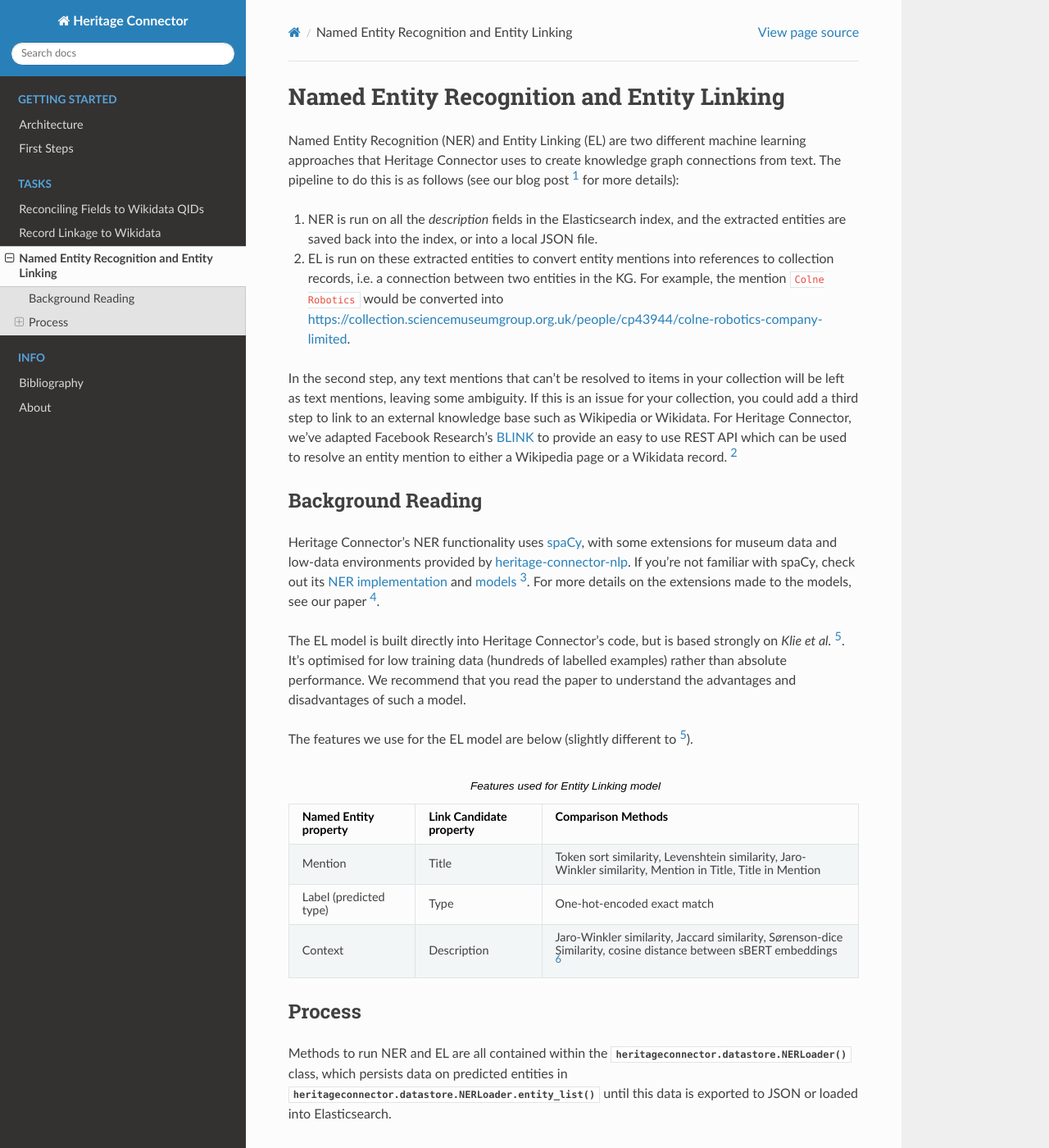
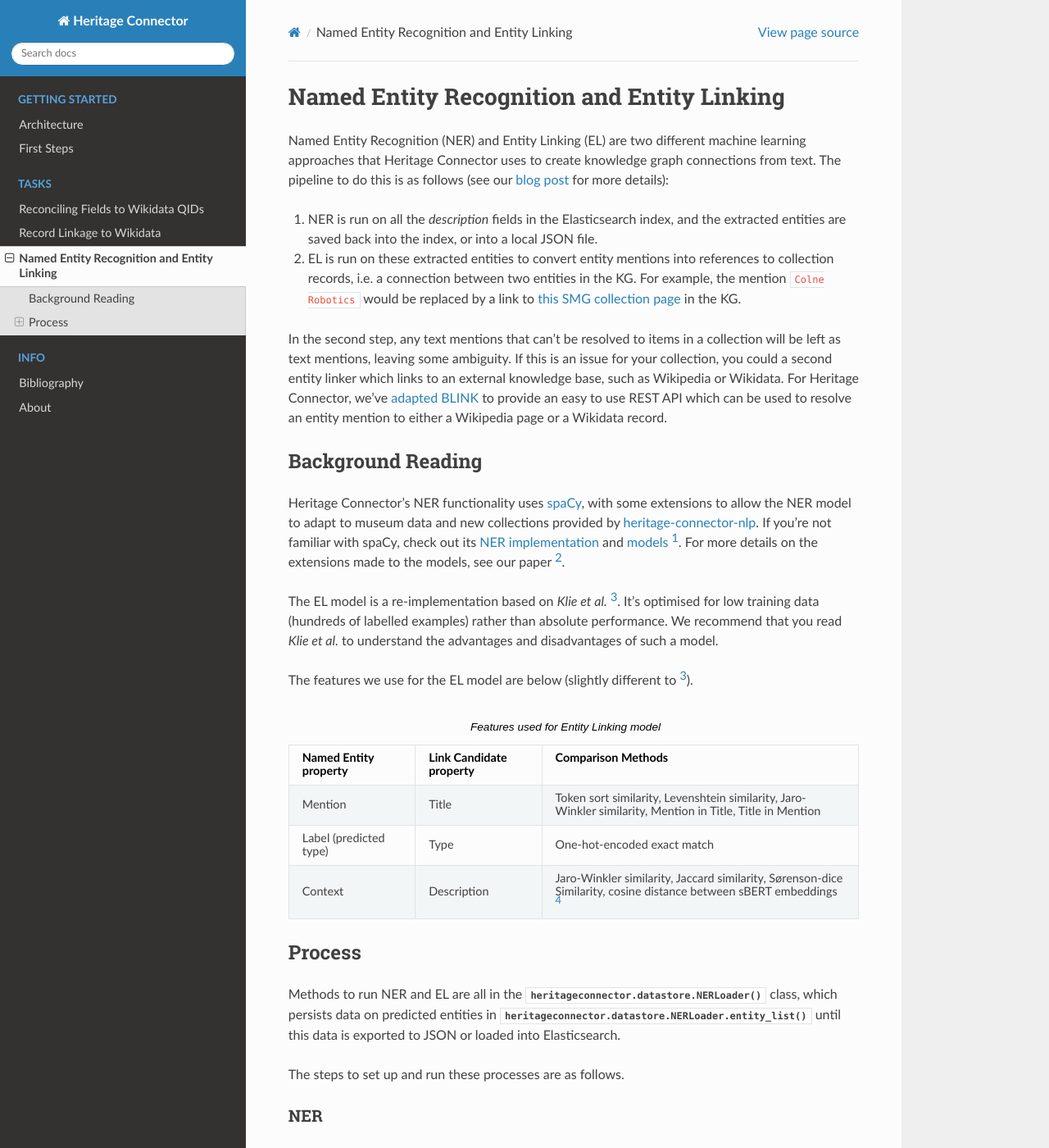
Before and after one commit to TheScienceMuseum/heritage-connector, a Sphinx documentation site: the page built from docs/ner_nel.rst, in a window 1280 px wide and 1400 px high. Shown: the whole window at 82% size. Built offline with Sphinx 7.4.7 and the Read the Docs theme 2.0.0, drawn with Linux system fonts in a browser that asks for light colours; pages that are not in the unit, such as notebooks, are missing from menus; some of the changed text lies outside the part shown.

Commit message:
proofread ner & nel docs

```diff
--- a/docs/ner_nel.rst
+++ b/docs/ner_nel.rst
@@ -1,20 +1,20 @@
 Named Entity Recognition and Entity Linking
 ============================================
 
-Named Entity Recognition (NER) and Entity Linking (EL) are two different machine learning approaches that Heritage Connector uses to create knowledge graph connections from text. The pipeline to do this is as follows (see our blog post [#nelblogpost]_ for more details):
+Named Entity Recognition (NER) and Entity Linking (EL) are two different machine learning approaches that Heritage Connector uses to create knowledge graph connections from text. The pipeline to do this is as follows (see our `blog post <https://thesciencemuseum.github.io/heritageconnector/post/2021/03/17/history-ai/>`_ for more details):
 
 1. NER is run on all the *description* fields in the Elasticsearch index, and the extracted entities are saved back into the index, or into a local JSON file.
-2. EL is run on these extracted entities to convert entity mentions into references to collection records, i.e. a connection between two entities in the KG. For example, the mention :code:`Colne Robotics` would be converted into https://collection.sciencemuseumgroup.org.uk/people/cp43944/colne-robotics-company-limited.
+2. EL is run on these extracted entities to convert entity mentions into references to collection records, i.e. a connection between two entities in the KG. For example, the mention :code:`Colne Robotics` would be replaced by a link to `this SMG collection page <https://collection.sciencemuseumgroup.org.uk/people/cp43944/colne-robotics-company-limited>`_ in the KG.
 
-In the second step, any text mentions that can't be resolved to items in your collection will be left as text mentions, leaving some ambiguity. If this is an issue for your collection, you could add a third step to link to an external knowledge base such as Wikipedia or Wikidata. For Heritage Connector, we've adapted Facebook Research's `BLINK <https://github.com/facebookresearch/BLINK>`_ to provide an easy to use REST API which can be used to resolve an entity mention to either a Wikipedia page or a Wikidata record. [#smg_blink]_
+In the second step, any text mentions that can't be resolved to items in a collection will be left as text mentions, leaving some ambiguity. If this is an issue for your collection, you could a second entity linker which links to an external knowledge base, such as Wikipedia or Wikidata. For Heritage Connector, we've `adapted BLINK <https://github.com/TheScienceMuseum/BLINK>`_ to provide an easy to use REST API which can be used to resolve an entity mention to either a Wikipedia page or a Wikidata record.
 
 
 Background Reading
 -------------------
 
-Heritage Connector's NER functionality uses `spaCy <https://spacy.io>`_, with some extensions for museum data and low-data environments provided by `heritage-connector-nlp <https://github.com/TheScienceMuseum/heritage-connector-nlp>`_. If you're not familiar with spaCy, check out its `NER implementation <https://spacy.io/usage/linguistic-features#named-entities>`_ and `models <https://spacy.io/models/en>`_ [#spacy_english]_. For more details on the extensions made to the models, see our paper [#paper]_.
+Heritage Connector's NER functionality uses `spaCy <https://spacy.io>`_, with some extensions to allow the NER model to adapt to museum data and new collections provided by `heritage-connector-nlp <https://github.com/TheScienceMuseum/heritage-connector-nlp>`_. If you're not familiar with spaCy, check out its `NER implementation <https://spacy.io/usage/linguistic-features#named-entities>`_ and `models <https://spacy.io/models/en>`_ [#spacy_english]_. For more details on the extensions made to the models, see our paper [#paper]_.
 
-The EL model is built directly into Heritage Connector's code, but is based strongly on *Klie et al.* [#klie_et_al]_. It's optimised for low training data (hundreds of labelled examples) rather than absolute performance. We recommend that you read the paper to understand the advantages and disadvantages of such a model.
+The EL model is a re-implementation based on *Klie et al.* [#klie_et_al]_. It's optimised for low training data (hundreds of labelled examples) rather than absolute performance. We recommend that you read *Klie et al.* to understand the advantages and disadvantages of such a model.
 
 The features we use for the EL model are below (slightly different to [#klie_et_al]_).
 
@@ -38,7 +38,7 @@ The features we use for the EL model are below (slightly different to [#klie_et_
 Process
 --------
 
-Methods to run NER and EL are all contained within the :py:meth:`heritageconnector.datastore.NERLoader` class, which persists data on predicted entities in :py:meth:`heritageconnector.datastore.NERLoader.entity_list` until this data is exported to JSON or loaded into Elasticsearch.
+Methods to run NER and EL are all in the :py:meth:`heritageconnector.datastore.NERLoader` class, which persists data on predicted entities in :py:meth:`heritageconnector.datastore.NERLoader.entity_list` until this data is exported to JSON or loaded into Elasticsearch.
 
 The steps to set up and run these processes are as follows.
 
@@ -91,7 +91,7 @@ NER
 
         </details>
 
-2. **Run NER.** The :py:meth:`heritageconnector.datastore.NERLoader.get_list_of_entities_from_source_index` method produces a JSON of record IDs and their named entities, which can then be used for entity linking or to load into the Heritage Connector Elasticsearch index. To perform this step you'll need to have selected a model type from the `spaCy models <https://spacy.io/models/en>`_. We recommend experimenting with batch_size - if running on a smaller model and CPU, you should be able to increase it to greater than the *16* below.
+2. **Run NER.** The :py:meth:`heritageconnector.datastore.NERLoader.get_list_of_entities_from_source_index` method produces a JSON of record IDs and their named entities, which can then be used for entity linking or to load into the Heritage Connector Elasticsearch index. To perform this step you'll need to have selected a model type from the `spaCy models <https://spacy.io/models/en>`_. We recommend experimenting with the :code:`spacy_batch_size` parameter - if running on a smaller model and CPU, you should be able to increase it to greater than the *16* below.
 
    .. raw:: html
 
@@ -108,7 +108,7 @@ NER
 
         </details>
 
-3. **Save the results to JSON or load them into the Elasticsearch index.** :code:`NERLoader.load_entities_into_source_index` loads the retrieved entities into the JSON-LD Elasticsearch index with the predicates :code:`hc:entityTYPE`, where type is the spaCy entity type. You can also export the entity list to a JSON file, so that in future the retrieved entities can be loaded into the Elasticsearch index without rerunning the NER model.
+3. **Save the results to JSON or load them into the Elasticsearch index.** :code:`NERLoader.load_entities_into_source_index` loads the retrieved entities into the JSON-LD Elasticsearch index with the predicates :code:`hc:entityTYPE`, where TYPE is the spaCy entity type. You can also export the entity list to a JSON file, so that in future the retrieved entities can be loaded into the Elasticsearch index without rerunning the NER model.
 
    .. raw:: html
 
```
Also changed, not shown: other parts of docs/ner_nel.rst (+2 -6 lines).
